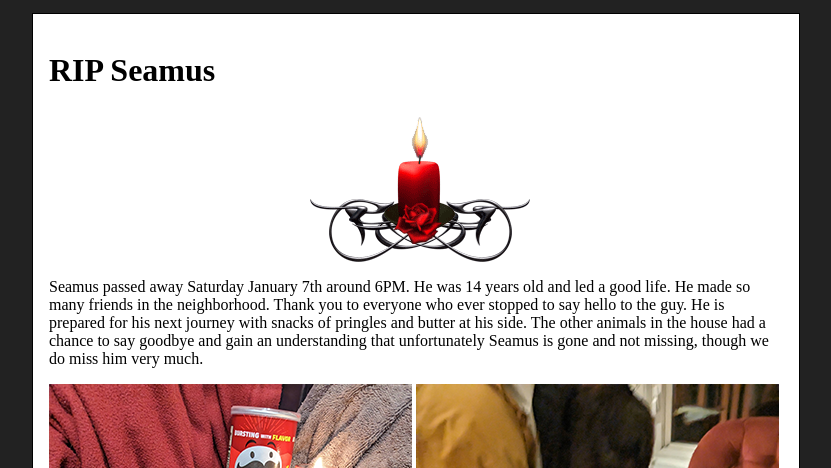
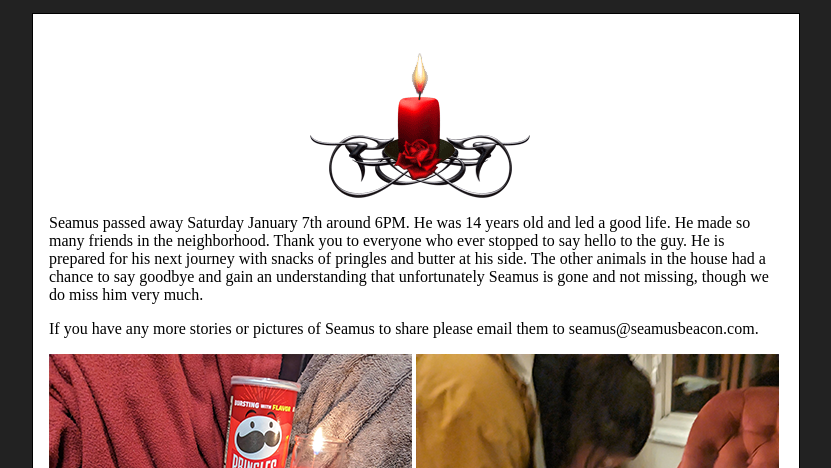
Before and after one commit to geluso/seamusbeacon.com, a plain HTML site: page index.html in a window 1280 px wide. Shown: the part 332-800 px from the top of the page, without its empty margins (224-1055 px from the left). Drawn offline with Linux system fonts and the light colour scheme.

Commit message:
adding email

```diff
--- a/index.html
+++ b/index.html
@@ -32,7 +32,6 @@
       </div>
 
       <div class="item">
-        <h1>RIP Seamus</h1>
         <p>
           <center>
             <img src="./red_candle.gif" />
@@ -47,6 +46,11 @@
           and gain an understanding that unfortunately Seamus is gone and not
           missing, though we do miss him very much.
         </p>
+
+        <p>
+          If you have any more stories or pictures of Seamus to share please email them to seamus@seamusbeacon.com.
+        </p>
+
         <p>
           <a href="./osama/seamus_resting.jpg">
             <img src="./osama/scaled/seamus_resting.png" />
```
